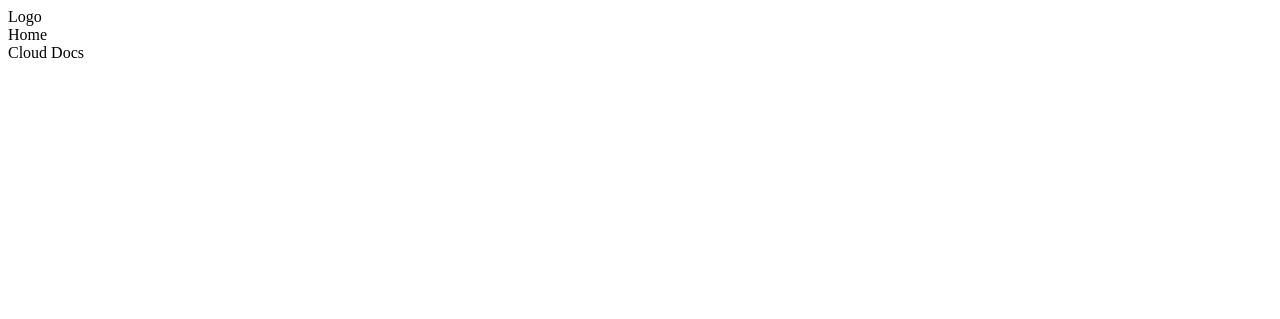
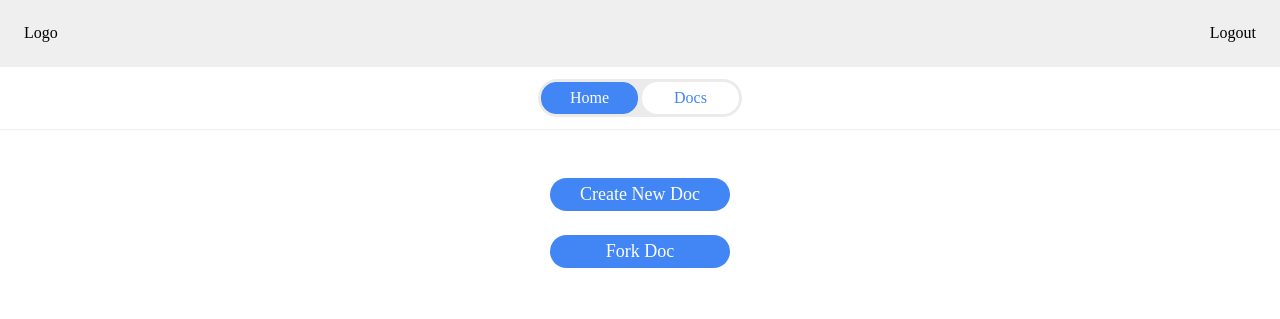
Before and after one commit to payamdowlatyari/heroku, a website: page src/front-end/docs.html in a window 1280 px wide. Drawn offline with Linux system fonts and the light colour scheme.

Commit message:
new version

```diff
--- /dev/null
+++ b/src/front-end/docs.css
@@ -0,0 +1,163 @@
+*:focus {
+    outline: 0;
+}
+
+a {
+    text-decoration: none;
+    color: black;
+}
+
+body,
+html {
+    height: 100%;
+}
+
+* {
+    box-sizing: border-box;
+    padding: 0;
+    margin: 0;
+}
+
+.header {
+    height: 45px;
+    background: #efefef;
+    padding: 12px;
+}
+
+.logo {
+    display: inline-block;
+}
+
+.user {
+    display: inline-block;
+    position: absolute;
+    right: 24px;
+}
+
+.container {
+    display: flex;
+    flex-direction: column;
+    align-items: top;
+    justify-content: center;
+}
+
+.sidebar {
+    display: flex;
+    flex-direction: row;
+    align-items: center;
+    justify-content: center;
+    padding: 12px;
+    border-bottom: 1px solid #efefef;
+}
+
+.sidebar nav {
+    background: #ebebeb;
+    padding: 3px;
+    border-radius: 25px;
+}
+
+.sidebar nav div {
+    display: inline-block;
+    border-radius: 15px;
+    padding: 6px 0px;
+    width: 97px;
+    text-align: center;
+    cursor: pointer;
+    color: #4285F4;
+    background: #fff;
+    border: 1px solid #fff;
+}
+
+.sidebar nav div:not(.active):hover {
+    border: 1px solid #4285F4;
+}
+
+.sidebar .active {
+    background-color: #4285F4;
+    color: #fff;
+    border-color: #4285F4;
+}
+
+.main {
+    padding: 12px;
+    display: flex;
+    flex-direction: row;
+    flex-wrap: wrap;
+    align-items: center;
+    justify-content: center;
+    max-width: 800px;
+    margin-left: auto;
+    margin-right: auto;
+}
+
+.doc-item {
+    display: inline-block;
+    margin: 15px;
+    text-align: center;
+    width: 112px;
+    height: 172px;
+    cursor: pointer;
+}
+
+.doc-item span {
+    display: inline-block;
+    background-color: rgb(205, 205, 205);
+    text-align: center;
+    width: 112px;
+    height: 142px;
+}
+
+.doc-item label {
+    display: inline-block;
+    padding-top: 10px;
+    color: rgb(105, 105, 105);
+}
+
+.new-doc,
+.fork-doc {
+    width: 100vw;
+    padding: 12px;
+    text-align: center;
+}
+
+.new-doc span,
+.fork-doc span {
+    display: inline-block;
+    font-size: 18px;
+    color: #fff;
+    width: 180px;
+    padding: 6px 0px;
+    text-align: center;
+    background: #4285F4;
+    border-radius: 25px;
+    cursor: pointer;
+}
+.new-doc span:hover,
+.fork-doc span:hover {
+    color: #000;
+}
+@media only screen and (min-width: 768px) {
+    .header {
+        height: 67px;
+        padding: 24px;
+    }
+
+    .main {
+        padding: 36px;
+    }
+}
+
+
+
+.modal {
+    position: absolute;
+    top: 0;
+    left: 0;
+    width: 100vw;
+    height: 100vh;
+    background: #efefef;
+}
+
+.hide_modal {
+    display: none;
+}
--- a/src/front-end/docs.html
+++ b/src/front-end/docs.html
@@ -5,31 +5,37 @@
   <meta name="viewport" content="width=device-width, initial-scale=1.0">
   <meta http-equiv="X-UA-Compatible" content="ie=edge">
   <title>Docs</title>
+  <link rel="stylesheet" type="text/css" href="docs.css">
 </head>
 <body>
 
   <header class="header">
-    Logo
+    <div class="logo">Logo</div>
+    <div class="user" id="logout">Logout</div>
   </header>
 
+  <section class="container">
     <aside class="sidebar">
       <nav>
-      <div id="home">Home</div>
-      <div id="docs">Cloud Docs</div>
+        <div id="home" class="active">Home</div>
+        <div id="docs">Docs</div>
       </nav>
     </aside>
 
     <main id="main" class="main">
     </main>
+  </section>
 
-  <!-- <div><button id="new_doc" type="button">New Document</button><label>title</label><input id="title"
-      type="text"></input></div>
-  <div><button id="fork_doc" type="button">Fork Document</button><label>documentmeta_id</label><input id="fork" type="text"></input></div> -->
+  <section id="new_doc_modal" class="modal hide_modal">
+      <div><button id="new_doc" type="button">New Document</button>
+        <label>title</label><input id="title" type="text"></input></div>
+        <button onclick="hideModal('new_doc_modal')">Cancel</button>
+  </section>
 
-
-  <div id="docs">
-    <!-- <div class="doc"><span class="doc-title">Title</span><button type="button" class="edit">Edit</button></div> -->
-  </div>
+  <section id="fork_doc_modal" class="modal hide_modal">
+      <div><button id="fork_doc" type="button">Fork Document</button><label>documentmeta_id</label><input id="fork" type="text"></input></div>
+      <button onclick="hideModal('fork_doc_modal')">Cancel</button>
+  </section>
 
 
   <script>
@@ -42,13 +48,16 @@
 
     function newDoc(doc) {
       const div = document.createElement('div');
+      const a = document.createElement('a');
       const span = document.createElement('span');
-      const a = document.createElement('a');
+      const label = document.createElement('label');
 
-      span.innerText = doc.title;
-      a.innerText = "Edit";
+      div.classList.add('doc-item');
+      label.innerText = doc.title;
       a.href = `/doc?documentmeta_id=${doc.documentmeta_id}`
-      div.appendChild(span);
+      a.setAttribute('target', '_blank');
+      a.appendChild(span);
+      a.appendChild(label);
       div.appendChild(a);
 
       return div;
@@ -80,6 +89,9 @@
         })
         loadDocs(await grabDocs());
       })();
+
+      toggleTab('docs');
+      hideModal('new_doc_modal');
     }
 
 
@@ -97,24 +109,64 @@
         })
         loadDocs(await grabDocs());
       })();
+      toggleTab('docs');
+      hideModal('fork_doc_modal');
     }
 
+    document.getElementById('logout').addEventListener('click', async function() {
+      console.log('logout');
+    });
+
+    var activeTab = document.getElementById('home');
+    function toggleTab(elemID) {
+        activeTab.classList.remove('active');
+        activeTab = document.getElementById(elemID);
+        activeTab.classList.add('active');
+    }
 
     document.getElementById('docs').addEventListener('click', async function() {
+        toggleTab('docs');
         loadDocs(await grabDocs());
     });
+
 
     document.getElementById('home').addEventListener('click', renderHome, false);
 
 
     function renderHome() {
+        toggleTab('home');
         docsContainer.innerHTML = "";
-      docsContainer.innerHTML = '<div><button id="new_doc" type="button">New Document</button><label>title</label><input id="title" type="text"></input></div>\
-      <div><button id="fork_doc" type="button">Fork Document</button><label>documentmeta_id</label><input id="fork" type="text"></input></div>';
+        var div = document.createElement('div');
+        var span = document.createElement('span');
+        span.innerText = "Create New Doc";
+        span.setAttribute('onclick', "showNewDocModal()");
+        div.classList.add('new-doc');
+        div.appendChild(span);
+        docsContainer.appendChild(div);
+
+        div = document.createElement('div');
+        span = document.createElement('span');
+        span.innerText = "Fork Doc";
+        span.setAttribute('onclick', "showForkDocModal()");
+        div.classList.add('fork-doc');
+        div.appendChild(span);
+        docsContainer.appendChild(div);
+
 
       document.getElementById('new_doc').addEventListener('click', createNewDoc);
       document.getElementById('fork_doc').addEventListener('click', forkDoc);
     }
+
+    function showNewDocModal() {
+        document.getElementById('new_doc_modal').classList.remove('hide_modal');
+    }
+    function showForkDocModal() {
+        document.getElementById('fork_doc_modal').classList.remove('hide_modal');
+    }
+    function hideModal(elemID) {
+        document.getElementById(elemID).classList.add('hide_modal');
+    }
+    window.onload = renderHome();
   </script>
 </body>
 </html>
```
Also changed, not shown: src/front-end/doc.html (+4 -0 lines). Lines whose indentation alone changed are shown as unchanged.
